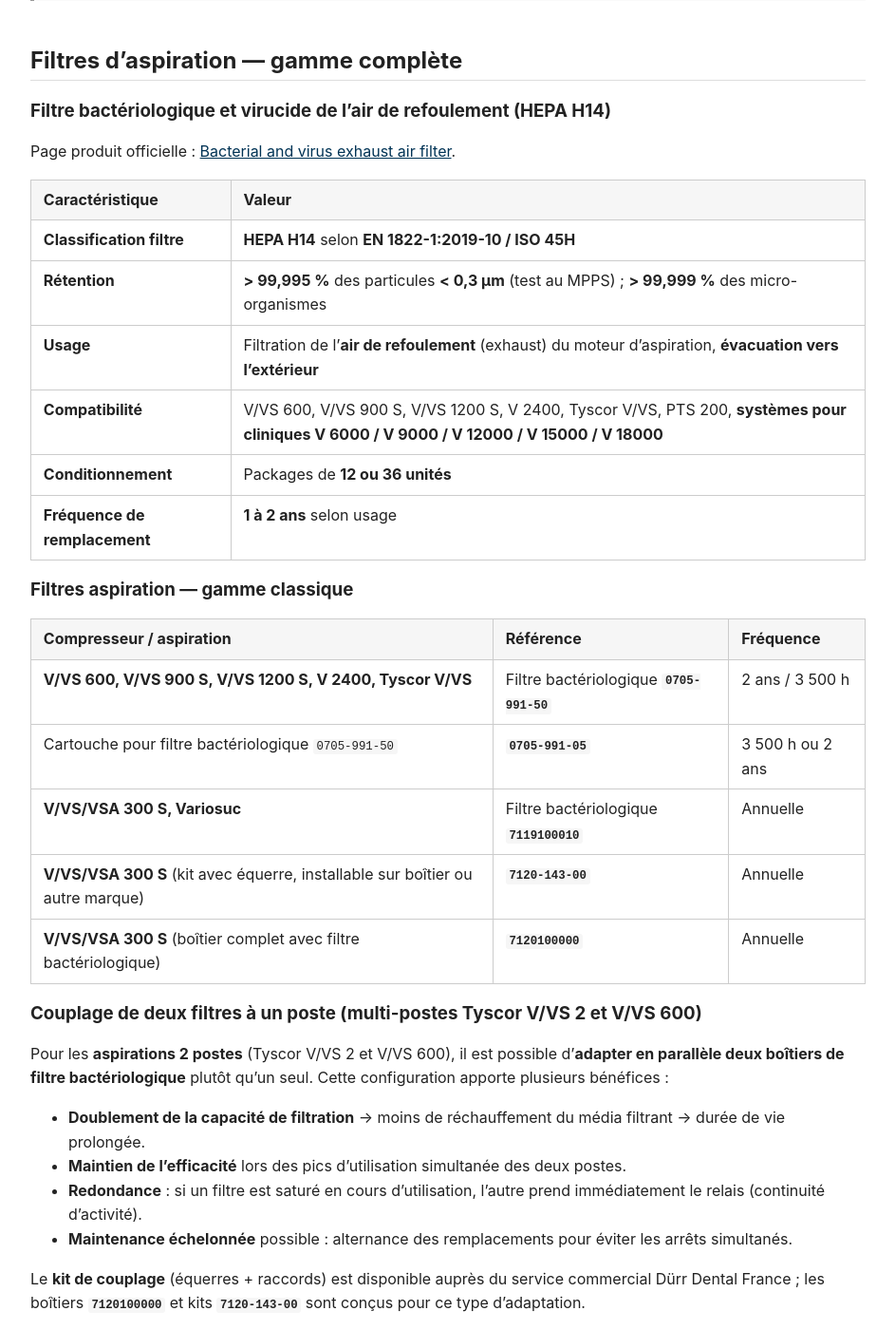
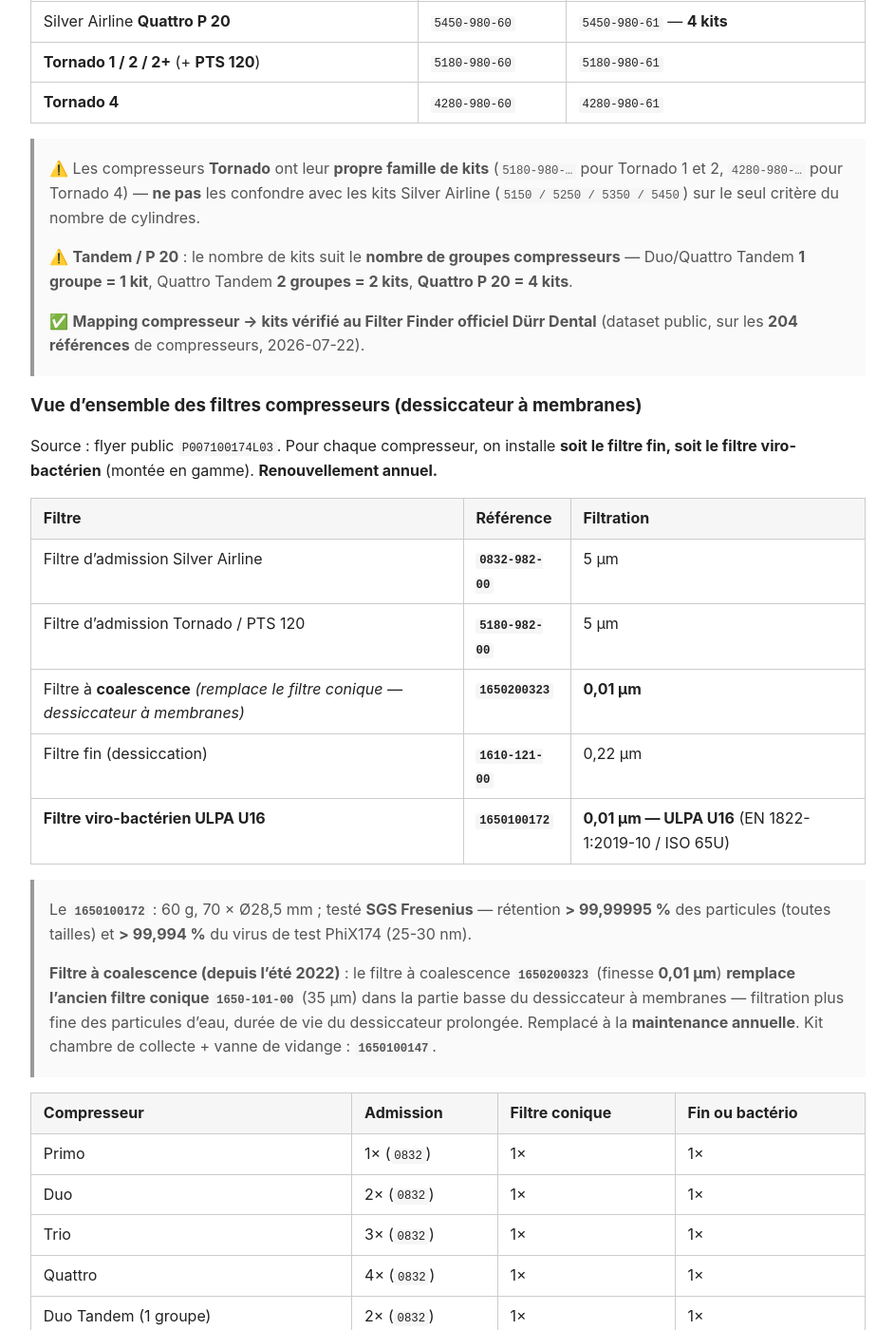
Before and after one commit to Grzybicki/durr-dental-knowledge-base, a Jekyll site: the page built from docs/fr/conventionnel/filtres-hepa-ulpa-compresseurs/overview.md, in a window 1280 px wide and 1400 px high, scrolled down 5017 px. Shown: the whole window at 95% size, without its empty margins (168-1111 px from the left). Built offline with Jekyll 4.4.1, drawn with Linux system fonts in a browser that asks for light colours; some of the changed text lies outside the part shown.

Commit message:
docs(filtres): vue d'ensemble compresseurs + coalescence + mapping Filter Finder (0.8.1)
- Vue d'ensemble filtres compresseurs (flyer public P007100174L03) : admission
  Silver 0832-982-00 / Tornado 5180-982-00, coalescence 1650200323, fin
  1610-121-00, viro-bactérien ULPA U16 1650100172
- Filtre à coalescence 1650200323 remplace le filtre conique 1650-101-00 (0,01 µm)
- Correction admission Tornado 5180-982-00 (vérifié au Filter Finder officiel)
- Mapping compresseur -> kits vérifié au Filter Finder (204 REF) : ajout Quattro
  P 20 (x4) et PTS 120 (kit Tornado 1/2), note Tandem/P 20 affinée
- Admission Silver 0832-982-00 confirmée courante ; « Internal Sales News » écarté
  (règle d'or : pas de source publique pour un changement)

Prix (catalogue / Excel de synthèse) exclus. validate.py vert.

Co-Authored-By: Claude Opus 4.8 (1M context) <noreply@anthropic.com>

```diff
--- a/docs/fr/conventionnel/filtres-hepa-ulpa-compresseurs/overview.md
+++ b/docs/fr/conventionnel/filtres-hepa-ulpa-compresseurs/overview.md
@@ -37,7 +37,12 @@ source_documents:
     url: "https://www.iso.org/standard/74647.html"
     type: "norme officielle"
     language: "en"
-last_factual_review: 2026-07-19
+  - title: "Flyer Filtre contre les bactéries et les virus (FR)"
+    ref: "P007100174L03"
+    type: "flyer officiel Dürr Dental France"
+    language: "fr"
+    note: "Vue d'ensemble des filtres compresseurs (admission 0832-982-00 / Tornado 5180-982-00, conique 1650-101-00, fin 1610-121-00, viro-bactérien ULPA U16 1650100172) et filtres de refoulement aspiration HEPA H14 (7120100000 / 0705-991-50)."
+last_factual_review: 2026-07-22
 license: CC-BY-4.0
 ---
 
@@ -208,9 +213,17 @@ membrane se change en **jeu complet** (avec sa chambre collectrice).
 
 | Génération | Compresseurs concernés | Référence intake filter |
 |---|---|---|
-| Silver Airline 1ʳᵉ gen / classique | Primo, Duo, Trio, Quattro | **`0832-982-00`** |
-| Tornado 2ᵉ gen | Tornado 1, Tornado 2, Tornado 2+ | **`5430-982-00`** |
-| NEW Tornado | Tornado 1, 2, 4 (gen 2024-2026) | À identifier via Filter Finder |
+| Silver Airline (Primo, Duo, Trio, Quattro, Duo/Quattro Tandem, Quattro P 20) + **PTS 200** | Compresseurs à pistons | **`0832-982-00`** |
+| Tornado (1, 2/2+, 4) + **PTS 120** | Compresseurs Tornado | **`5180-982-00`** |
+
+> ⚠️ **Précision (2026-07-22, vérifiée au Filter Finder officiel Dürr Dental)** : pour le
+> **Tornado 1 / 2 / 2+ / 4 courant** (préfixes REF 5180 / 5280 / 4280) **et le PTS 120**, le
+> filtre d'admission est **`5180-982-00`**. La référence **`5430-982-00`** est **elle aussi** un
+> filtre d'admission valide, mais pour **d'autres générations de compresseurs** (le Tornado en est
+> à sa **3ᵉ génération** ; les références d'admission varient selon la génération et le type de
+> dessiccateur — colonne à **membranes** vs à **silicate**). Pour un compresseur précis,
+> **saisir son REF dans le Filter Finder** — l'outil renvoie l'admission et les kits fin /
+> bactériologique correspondants.
 
 ### Kits de filtres par compresseur (catalogue Dürr Dental France 2026)
 
@@ -225,9 +238,11 @@ que les **filtres fins** ; le kit « **-61** » est le kit **bactériologique**
 | Silver Airline **Duo** (2 cyl.) | `5250-980-60` | `5250-980-61` |
 | Silver Airline **Trio** (3 cyl.) | `5350-980-60` | `5350-980-61` |
 | Silver Airline **Quattro** (4 cyl.) | `5450-980-60` | `5450-980-61` |
-| Silver Airline **Duo Tandem** (2×2 cyl.) | `5250-980-60` | `5250-980-61` — **1 seul kit** |
-| Silver Airline **Quattro Tandem** (2×4 cyl.) | `5450-980-60` | `5450-980-61` — **2 kits** |
-| **Tornado 1 & 2** | `5180-980-60` | `5180-980-61` |
+| Silver Airline **Duo Tandem** (1 groupe) | `5250-980-60` | `5250-980-61` — **1 kit** |
+| Silver Airline **Quattro Tandem** (1 groupe) | `5450-980-60` | `5450-980-61` — **1 kit** |
+| Silver Airline **Quattro Tandem** (2 groupes) | `5450-980-60` | `5450-980-61` — **2 kits** |
+| Silver Airline **Quattro P 20** | `5450-980-60` | `5450-980-61` — **4 kits** |
+| **Tornado 1 / 2 / 2+** (+ **PTS 120**) | `5180-980-60` | `5180-980-61` |
 | **Tornado 4** | `4280-980-60` | `4280-980-61` |
 
 > ⚠️ Les compresseurs **Tornado** ont leur **propre famille de kits**
@@ -235,9 +250,52 @@ que les **filtres fins** ; le kit « **-61** » est le kit **bactériologique**
 > les confondre avec les kits Silver Airline (`5150 / 5250 / 5350 / 5450`) sur
 > le seul critère du nombre de cylindres.
 >
-> ⚠️ **Tandem** : le **Duo Tandem n'exige qu'un seul kit** (le moteur ne porte
-> qu'un groupe de filtration) ; le **Quattro Tandem en exige deux**. Confirmé
-> terrain (Dürr Dental France, 2026-06-12).
+> ⚠️ **Tandem / P 20** : le nombre de kits suit le **nombre de groupes
+> compresseurs** — Duo/Quattro Tandem **1 groupe = 1 kit**, Quattro Tandem
+> **2 groupes = 2 kits**, **Quattro P 20 = 4 kits**.
+>
+> ✅ **Mapping compresseur → kits vérifié au Filter Finder officiel Dürr Dental**
+> (dataset public, sur les **204 références** de compresseurs, 2026-07-22).
+
+### Vue d'ensemble des filtres compresseurs (dessiccateur à membranes)
+
+Source : flyer public `P007100174L03`. Pour chaque compresseur, on installe **soit le filtre
+fin, soit le filtre viro-bactérien** (montée en gamme). **Renouvellement annuel.**
+
+| Filtre | Référence | Filtration |
+|---|---|---|
+| Filtre d'admission Silver Airline | **`0832-982-00`** | 5 µm |
+| Filtre d'admission Tornado / PTS 120 | **`5180-982-00`** | 5 µm |
+| Filtre à **coalescence** *(remplace le filtre conique — dessiccateur à membranes)* | **`1650200323`** | **0,01 µm** |
+| Filtre fin (dessiccation) | **`1610-121-00`** | 0,22 µm |
+| **Filtre viro-bactérien ULPA U16** | **`1650100172`** | **0,01 µm — ULPA U16** (EN 1822-1:2019-10 / ISO 65U) |
+
+> Le **`1650100172`** : 60 g, 70 × Ø28,5 mm ; testé **SGS Fresenius** — rétention **> 99,99995 %**
+> des particules (toutes tailles) et **> 99,994 %** du virus de test PhiX174 (25-30 nm).
+>
+> **Filtre à coalescence (depuis l'été 2022)** : le filtre à coalescence **`1650200323`**
+> (finesse **0,01 µm**) **remplace l'ancien filtre conique `1650-101-00`** (35 µm) dans la
+> partie basse du dessiccateur à membranes — filtration plus fine des particules d'eau,
+> durée de vie du dessiccateur prolongée. Remplacé à la **maintenance annuelle**. Kit
+> chambre de collecte + vanne de vidange : **`1650100147`**.
+
+| Compresseur | Admission | Filtre conique | Fin **ou** bactério |
+|---|---|---|---|
+| Primo | 1× (`0832`) | 1× | 1× |
+| Duo | 2× (`0832`) | 1× | 1× |
+| Trio | 3× (`0832`) | 1× | 1× |
+| Quattro | 4× (`0832`) | 1× | 1× |
+| Duo Tandem (1 groupe) | 2× (`0832`) | 1× | 1× |
+| Duo Tandem (2 groupes) | 4× (`0832`) | 1× | 1× |
+| Quattro Tandem (1 groupe) | 4× (`0832`) | 1× | 1× |
+| Quattro Tandem (2 groupes) | 8× (`0832`) | 2× | 2× |
+| Quattro P 20 | 16× (`0832`) | 4× | 4× |
+| Tornado 1 | 1× (`5180`) | 1× | 1× |
+| Tornado 2 / 2+ | 1× (`5180`) | 1× | 1× |
+| Tornado 4 | 2× (`5180`) | 1× | 1× |
+| PTS 120 | 1× (`5180`) | 1× | 1× |
+| PTS 200 (1 groupe) | 2× (`0832`) | 1× | 1× |
+| PTS 200 (2 groupes) | 4× (`0832`) | 1× | 1× |
 
 ## Filtres d'aspiration — gamme complète
 
@@ -481,4 +539,4 @@ Pour répondre aux exigences de la norme ISO 22052 relative à la qualité de l'
 *Cette fiche est une synthèse indépendante basée sur des sources publiques officielles
 Dürr Dental et les normes EN / ISO publiquement référencées. Mainteneur : salarié de
 Dürr Dental France (CDI déclaré) — initiative personnelle, non officielle. Dernière
-revue factuelle : 2026-07-19. Licence : CC-BY 4.0.*
+revue factuelle : 2026-07-22. Licence : CC-BY 4.0.*
```
Also changed, not shown: CHANGELOG.md.
